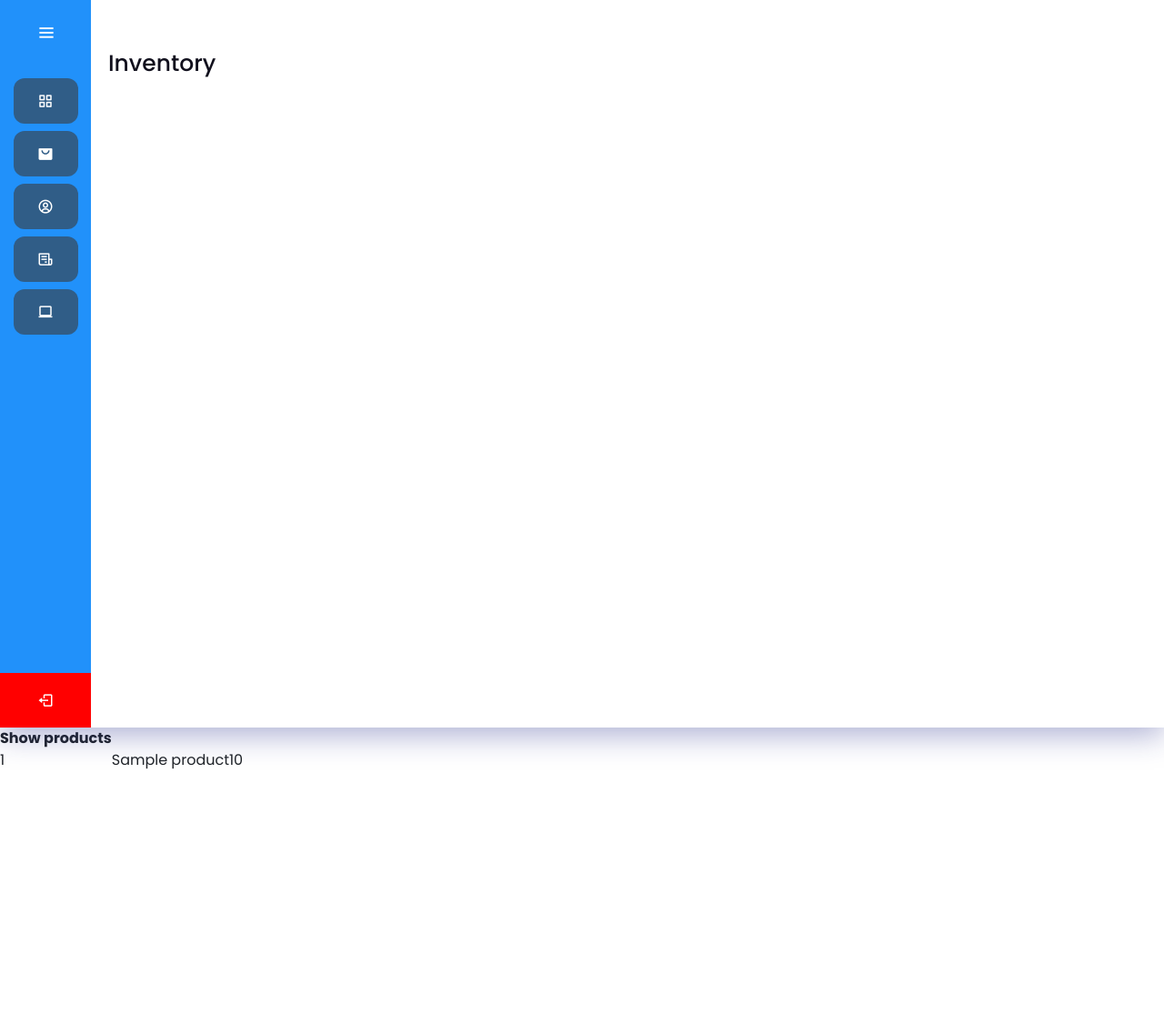
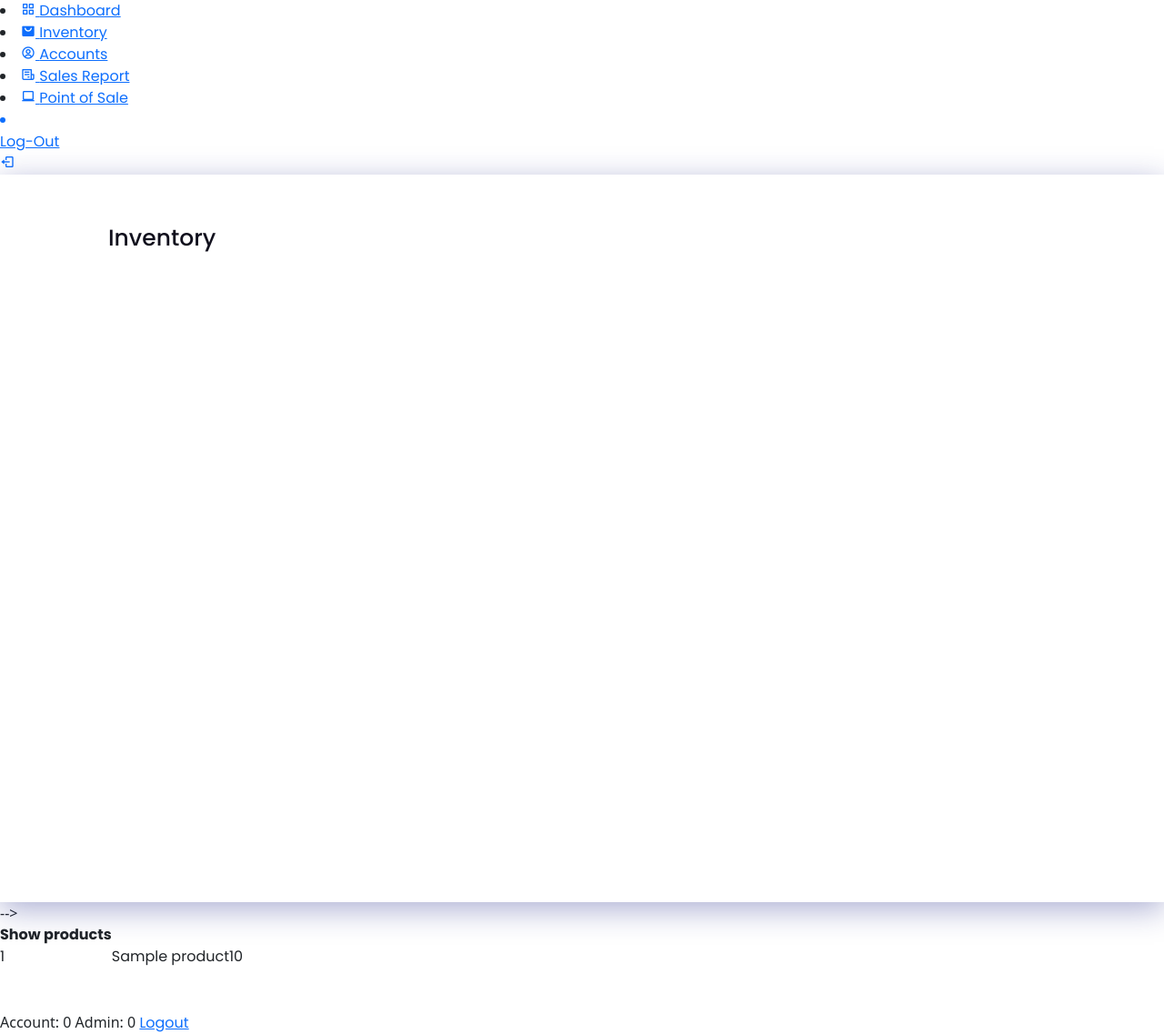
Before and after one commit to CaacbayDenverson/TripleWPOS, a PHP site: page /inventory.php in a window 1280 px wide. Shown: the whole page at 91% size. Before the commit the page ends 846 px from the top, so only its background shows below. Run offline with PHP 8.4, Linux system fonts and the light colour scheme; tables that the repository leaves empty or names only in its code hold one stand-in row (values such as "Sample post").

Commit message:
account related functions working (barely)

```diff
--- a/inventory.php
+++ b/inventory.php
@@ -18,7 +18,7 @@
 
 <body id = "boody">
     <!--Navbar-->
-    <div class="sidebar" style = "padding-left: 0;">
+    <!-- <div class="sidebar" style = "padding-left: 0;">
         <div class="logo-details">
             <i class='bx bxl-heart-square icon'></i>
             <div class="logo_name">
@@ -86,7 +86,7 @@
       <section class="home-section">
           <div class="text_permission">Inventory</div>
           <br>
-      </section>
+      </section> -->
 
       <!--start-->
       <table>
@@ -117,6 +117,11 @@
             ?>
         </table><br><br>
 
+        <!-- Testings -->
+        <?php require 'sql/account.php'; ?>
+        <?php echo 'Account: '.$emp_id.' Admin: '.$admin_power; ?>
+        <a href="sql/account_logout.php">Logout</a>
+
       <script src="script.js"></script>
 
 </body>
--- /dev/null
+++ b/sql/account.php
@@ -0,0 +1,18 @@
+<?php
+    session_start();
+
+    $emp_id;
+    $admin_power;
+
+    //checks if employee id is empty
+    if(empty($_SESSION['emp_id'])){
+        //if empty, make it empty
+        $emp_id = 0;
+        $admin_power = 0;
+    }
+    else{
+        //if !empty, use the session
+        $emp_id = $_SESSION['emp_id'];
+        $admin_power = $_SESSION['admin_power'];;
+    }
+?>
--- /dev/null
+++ b/sql/test.php
@@ -0,0 +1,5 @@
+<?php
+    session_start();
+
+    $_SESSION['emp_id'] = 1;
+?>
```
Also changed, not shown: sql/account_login.php (added, +12 -0 lines), sql/account_logout.php (added, +9 -0 lines).
